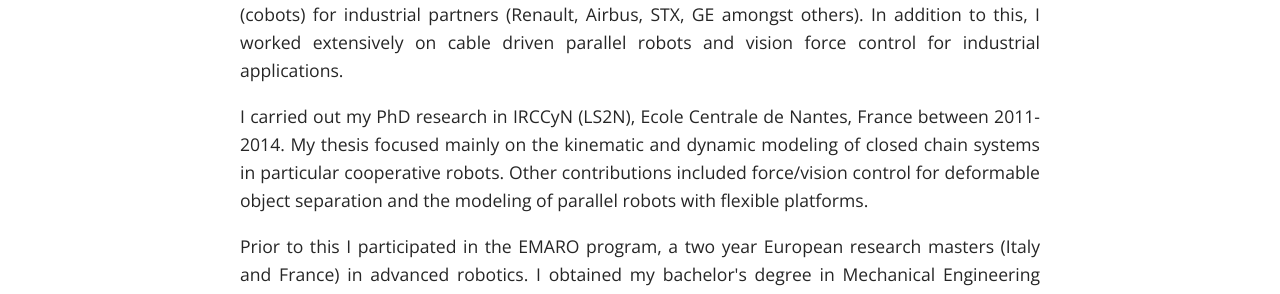
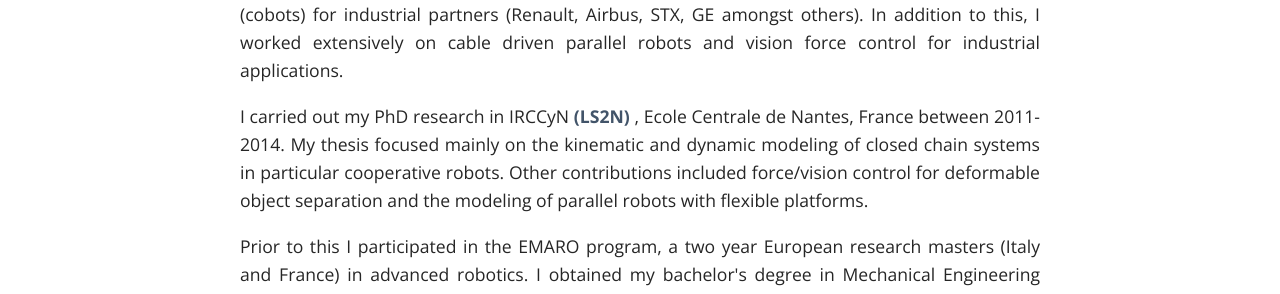
Before and after one commit to philip-long/philip-long.github.io, a Jekyll site: the page built from index.html, in a window 1280 px wide and 900 px high, scrolled down 167 px. Shown: the part 369-663 px from the top of the window. Built offline with Jekyll 4.4.1, drawn with Linux system fonts in a browser that asks for light colours; some web fonts are replaced; some of the changed lines change nothing that is shown.

Commit message:
links ls2n

```diff
--- a/index.html
+++ b/index.html
@@ -16,8 +16,11 @@ I am currently a  postdoctoral researcher at the  <a href="robot.neu.edu"> RIVeR
      <p>
 Before this I worked as a  researcher in the robotics team at  <a href="http://www.irt-jules-verne.fr"> IRT Jules Verne </a> (Institut de recherche technologique), Bouguenais, France. My work at IRT focused primarily on collaborative robots (cobots) for industrial partners (Renault, Airbus, STX, GE amongst others). In addition to this, I worked extensively on cable driven parallel robots and vision force control for industrial applications.
 </p>
+
+
+
      <p>
-    I carried out my PhD research in IRCCyN (LS2N), Ecole Centrale de Nantes, France between 2011-2014. My thesis focused mainly on the kinematic and dynamic modeling of closed chain systems in particular cooperative robots. Other contributions included force/vision control for deformable object separation and the modeling of parallel robots with flexible platforms. </p>
+    I carried out my PhD research in IRCCyN <a href="https://ls2n.fr/"> (LS2N) </a>, Ecole Centrale de Nantes, France between 2011-2014. My thesis focused mainly on the kinematic and dynamic modeling of closed chain systems in particular cooperative robots. Other contributions included force/vision control for deformable object separation and the modeling of parallel robots with flexible platforms. </p>
 
     <p>
     Prior to this I participated in the EMARO program, a two year European research masters (Italy and France) in advanced robotics. I obtained my bachelor's degree in Mechanical Engineering from NUI Galway in Ireland. After which I spent two years working as a mechanical engineer, specializing in finite element analysis and vibration isolation, in Xyratex in the UK/Malaysia.
```
